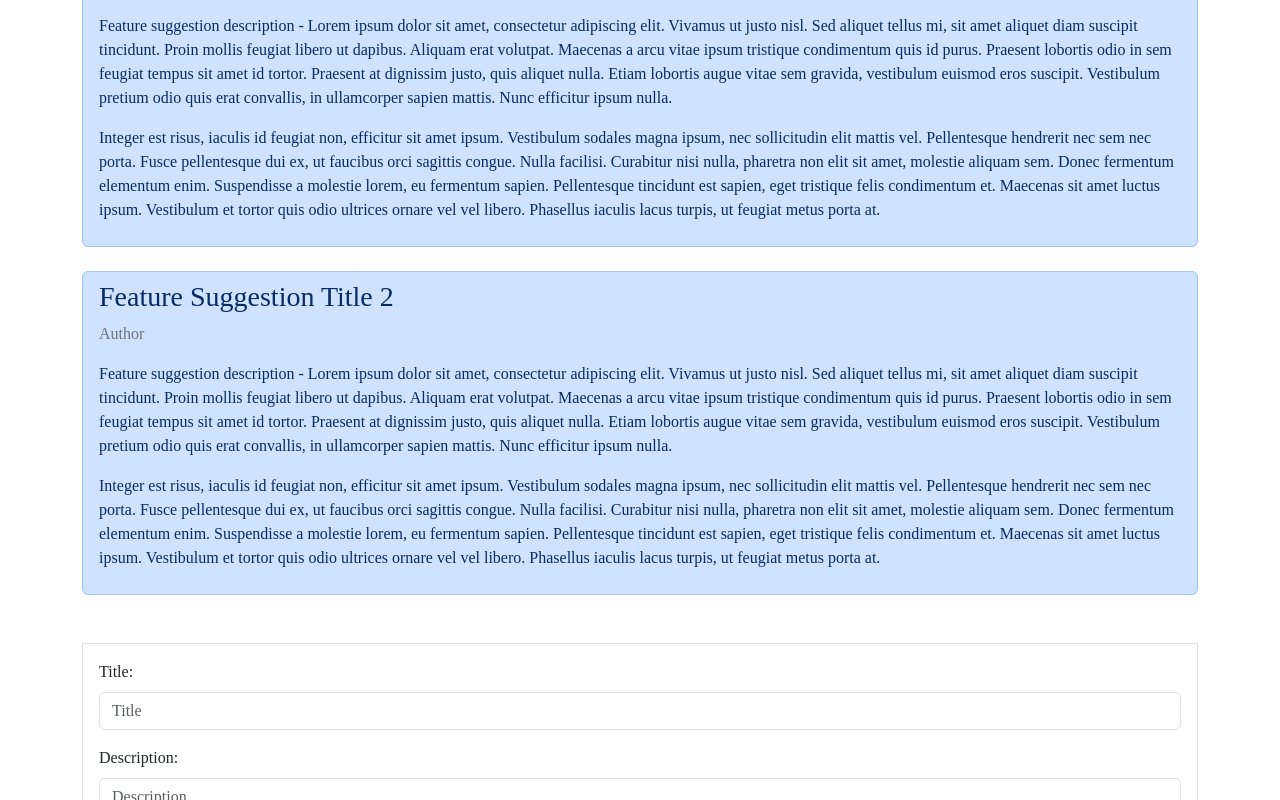
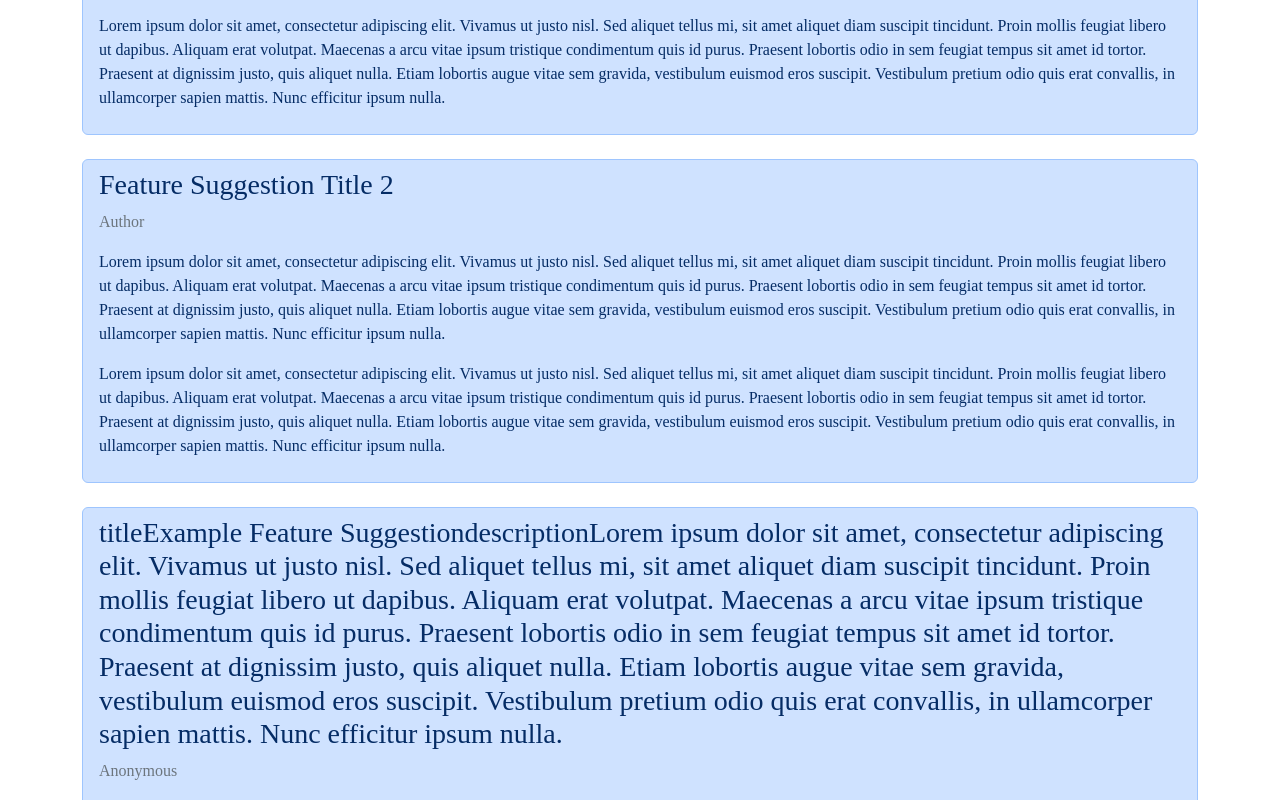
Before and after one commit to morganaustad/startup, a React (Vite) app: page /features in a window 1280 px wide. Shown: the part 260-1060 px from the top of the page. Built offline with nearby package versions, Linux system fonts and the light colour scheme; a web font is replaced by a local one.

Commit message:
Add websocket mockup functionality (ugly)

```diff
--- a/src/features/features.jsx
+++ b/src/features/features.jsx
@@ -9,15 +9,34 @@ export function Features({user, game}) {
         return savedPosts ? JSON.parse(savedPosts) : [];
     });
 
+    // Temporary placeholder text for feature suggestions. Will be replaced with actual user suggestions in the future.
+    const LOREM = "Lorem ipsum dolor sit amet, consectetur adipiscing elit. Vivamus ut justo nisl. Sed aliquet tellus mi, sit amet aliquet diam suscipit tincidunt. Proin mollis feugiat libero ut dapibus. Aliquam erat volutpat. Maecenas a arcu vitae ipsum tristique condimentum quis id purus. Praesent lobortis odio in sem feugiat tempus sit amet id tortor. Praesent at dignissim justo, quis aliquet nulla. Etiam lobortis augue vitae sem gravida, vestibulum euismod eros suscipit. Vestibulum pretium odio quis erat convallis, in ullamcorper sapien mattis. Nunc efficitur ipsum nulla.";
+
+    const counter = React.useRef(0);
+
+
     React.useEffect(() => {
         localStorage.setItem('posts', JSON.stringify(posts));
     }, [posts]);
 
 
-    function handleSubmit(e) {
+    function handleFormSubmit(e) {
         e.preventDefault();
 
-        if (title.trim() === '' || description.trim() === '') {
+        const eventTitle = e.title.trim();
+        const eventDescription = e.description.trim();
+        const eventAuthor = localStorage.getItem('user') || 'Anonymous';
+
+        if (eventTitle === '' || eventDescription === '') {
+            alert('Please fill in both title and description fields.');
+            return;
+        }
+
+        handleSubmit(eventTitle, eventDescription, eventAuthor);
+    }
+
+    function handleSubmit(submissionTitle, submissionDescription, author) {
+        if (submissionTitle === '' || submissionDescription === '') {
             alert('Please fill in both title and description fields.');
             return;
         }
@@ -25,12 +44,11 @@ export function Features({user, game}) {
         setPosts(prevPosts => [
             ...prevPosts,
             {
-            title,
-            description,
+            title: submissionTitle,
+            description: submissionDescription,
             author: localStorage.getItem('user') || 'Anonymous'
             }
         ]);
-
 
         setTitle('');
         setDescription('');
@@ -46,8 +64,21 @@ export function Features({user, game}) {
             setPosts([]);
             localStorage.removeItem('posts');
         }
+    }
 
-        }
+    React.useEffect(() => {
+        const interval = setInterval(() => {
+            let formData = new FormData();
+            formData.append('title', 'Example Feature Suggestion');
+            formData.append('description', LOREM);
+            // setTitle('Example Feature Suggestion');
+            // setDescription(LOREM);
+            handleSubmit(formData);
+            counter.current += 1;
+        }, 3000);
+
+        return () => clearInterval(interval);
+    } , [counter] );
 
     return (
         <main>
@@ -58,17 +89,15 @@ export function Features({user, game}) {
             <div className="alert alert-primary px-3 py-2 mb-4">
                 <h3>Feature Suggestion Title</h3>
                 <p className="text-secondary">Author</p>
-                <p>Feature suggestion description - Lorem ipsum dolor sit amet, consectetur adipiscing elit. Vivamus ut justo nisl. Sed aliquet tellus mi, sit amet aliquet diam suscipit tincidunt. Proin mollis feugiat libero ut dapibus. Aliquam erat volutpat. Maecenas a arcu vitae ipsum tristique condimentum quis id purus. Praesent lobortis odio in sem feugiat tempus sit amet id tortor. Praesent at dignissim justo, quis aliquet nulla. Etiam lobortis augue vitae sem gravida, vestibulum euismod eros suscipit. Vestibulum pretium odio quis erat convallis, in ullamcorper sapien mattis. Nunc efficitur ipsum nulla.</p>
-
-                <p>Integer est risus, iaculis id feugiat non, efficitur sit amet ipsum. Vestibulum sodales magna ipsum, nec sollicitudin elit mattis vel. Pellentesque hendrerit nec sem nec porta. Fusce pellentesque dui ex, ut faucibus orci sagittis congue. Nulla facilisi. Curabitur nisi nulla, pharetra non elit sit amet, molestie aliquam sem. Donec fermentum elementum enim. Suspendisse a molestie lorem, eu fermentum sapien. Pellentesque tincidunt est sapien, eget tristique felis condimentum et. Maecenas sit amet luctus ipsum. Vestibulum et tortor quis odio ultrices ornare vel vel libero. Phasellus iaculis lacus turpis, ut feugiat metus porta at.</p>
+                <p>{LOREM}</p>
             </div>
 
             <div className="alert alert-primary px-3 py-2 mb-4">
                 <h3>Feature Suggestion Title 2</h3>
                 <p className="text-secondary">Author</p>
-                <p>Feature suggestion description - Lorem ipsum dolor sit amet, consectetur adipiscing elit. Vivamus ut justo nisl. Sed aliquet tellus mi, sit amet aliquet diam suscipit tincidunt. Proin mollis feugiat libero ut dapibus. Aliquam erat volutpat. Maecenas a arcu vitae ipsum tristique condimentum quis id purus. Praesent lobortis odio in sem feugiat tempus sit amet id tortor. Praesent at dignissim justo, quis aliquet nulla. Etiam lobortis augue vitae sem gravida, vestibulum euismod eros suscipit. Vestibulum pretium odio quis erat convallis, in ullamcorper sapien mattis. Nunc efficitur ipsum nulla.</p>
+                <p>{LOREM}</p>
 
-                <p>Integer est risus, iaculis id feugiat non, efficitur sit amet ipsum. Vestibulum sodales magna ipsum, nec sollicitudin elit mattis vel. Pellentesque hendrerit nec sem nec porta. Fusce pellentesque dui ex, ut faucibus orci sagittis congue. Nulla facilisi. Curabitur nisi nulla, pharetra non elit sit amet, molestie aliquam sem. Donec fermentum elementum enim. Suspendisse a molestie lorem, eu fermentum sapien. Pellentesque tincidunt est sapien, eget tristique felis condimentum et. Maecenas sit amet luctus ipsum. Vestibulum et tortor quis odio ultrices ornare vel vel libero. Phasellus iaculis lacus turpis, ut feugiat metus porta at.</p>
+                <p>{LOREM}</p>
             </div>
 
             {posts.map((post, index) => (
@@ -82,7 +111,7 @@ export function Features({user, game}) {
 
             <br />
 
-            <form className="border px-3 py-3 " onSubmit={handleSubmit}>
+            <form className="border px-3 py-3 " onSubmit={handleFormSubmit}>
                 <div className="mb-3">
                     <label className="form-label">Title:</label>
                     <input type="text" placeholder="Title" className="form-control" value={title} onChange={(e) => setTitle(e.target.value)}/>
```
